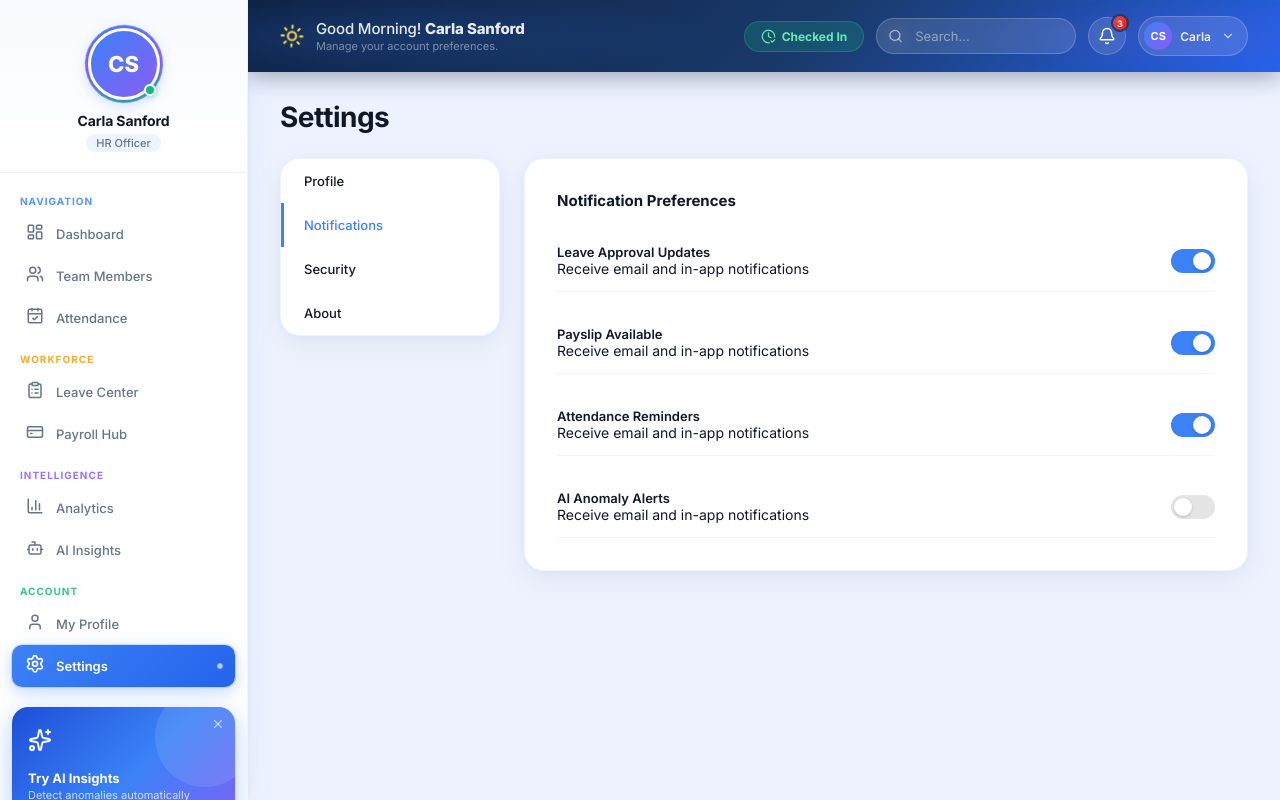
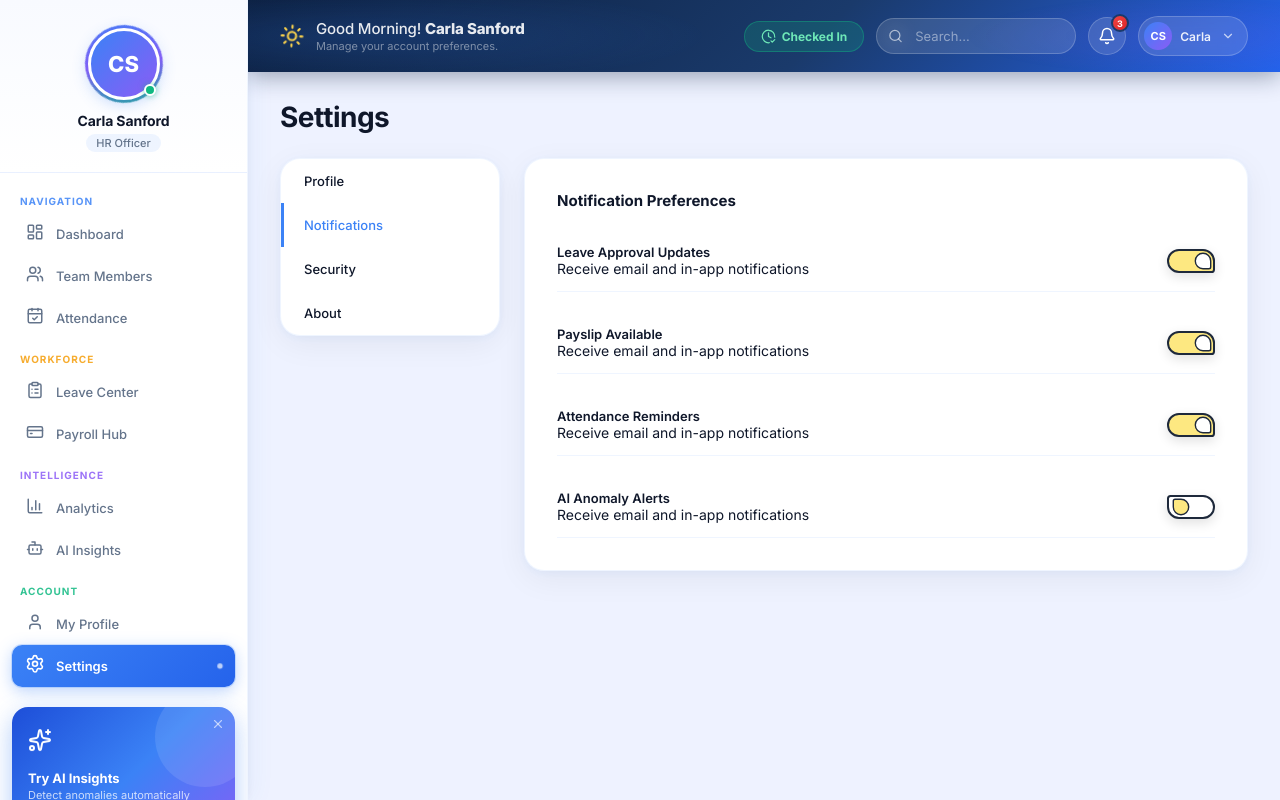
Before and after one commit to Arunprasath-2717/SmartHR, a Next.js app in the folder frontend/: page /settings in a window 1280 px wide. Both pictures are taken after a click on the button "Notifications". Built offline with nearby package versions, Linux system fonts and the light colour scheme.

Commit message:
style(ui): Add Uiverse.io custom morphing checkbox toggle component and integrate into Settings, Attendance, and AI Insights

```diff
--- a/frontend/src/app/globals.css
+++ b/frontend/src/app/globals.css
@@ -600,6 +600,54 @@ ul,ol { list-style:none; }
 .icon-red    { background:var(--error-light);color:var(--error); }
 .icon-teal   { background:var(--teal-light);color:var(--teal); }
 
+/* ══ UIVERSE.IO CUSTOM ANIMATED TOGGLE SWITCH ══ */
+.checkbox-wrapper-41 {
+  --size: 44px;
+  display: inline-flex;
+  align-items: center;
+}
+
+.checkbox-wrapper-41 input[type="checkbox"] {
+  -webkit-appearance: none;
+  appearance: none;
+  width: var(--size);
+  height: calc(var(--size) / 2);
+  background-color: #fff;
+  border: 2px solid #1E293B;
+  border-radius: 30px 100px 100px 100px;
+  box-shadow: 0 4px 12px rgba(0,0,0,0.12);
+  outline: none;
+  cursor: pointer;
+  position: relative;
+  transition: all 0.5s cubic-bezier(0.34, 1.56, 0.64, 1);
+}
+
+.checkbox-wrapper-41 input[type="checkbox"]::before {
+  content: "";
+  position: absolute;
+  width: calc(var(--size) / 2);
+  height: calc(var(--size) / 2);
+  left: 0;
+  top: 50%;
+  transform: translateY(-50%) scale(0.7);
+  border: 2px solid #1E293B;
+  border-radius: 30px 100px 100px 100px;
+  background-color: #fde881;
+  box-sizing: border-box;
+  transition: all 0.5s cubic-bezier(0.34, 1.56, 0.64, 1);
+}
+
+.checkbox-wrapper-41 input[type="checkbox"]:checked {
+  background-color: #fde881;
+  border-radius: 100px 100px 30px 100px;
+}
+
+.checkbox-wrapper-41 input[type="checkbox"]:checked::before {
+  left: 50%;
+  background-color: #fff;
+  border-radius: 100px 100px 30px 100px;
+}
+
 /* ══ Scrollbar ══ */
 ::-webkit-scrollbar { width:5px;height:5px; }
 ::-webkit-scrollbar-track { background:transparent; }
--- a/frontend/src/app/settings/page.js
+++ b/frontend/src/app/settings/page.js
@@ -1,6 +1,7 @@
 'use client';
 import { useState } from 'react';
 import { useToast } from '@/components/ui/Toast';
+import CustomToggle from '@/components/ui/CustomToggle';
 import { Lock, Check, Heart, Hexagon } from 'lucide-react';
 
 const NAV_ITEMS = ['Profile', 'Notifications', 'Security', 'About'];
@@ -11,6 +12,8 @@ export default function SettingsPage() {
   const [dirty, setDirty]         = useState(false);
   const [form, setForm] = useState({ name:'John Doe', email:'john@dayflow.io', phone:'+91 98765 43210', dept:'Engineering', title:'Software Engineer' });
   const [saved, setSaved] = useState('');
+  const [notifState, setNotifState] = useState({ 0: true, 1: true, 2: true, 3: false });
+  const [twoFactor, setTwoFactor] = useState(true);
   const toast = useToast();
 
   const editableFields = { phone: true };
@@ -84,7 +87,7 @@ export default function SettingsPage() {
                     { label:'Work Phone',  key:'phone', editable:true  },
                     { label:'Department',  key:'dept',  editable:false },
                     { label:'Job Title',   key:'title', editable:false },
-                  ].map((field, i) => (
+                  ].map((field) => (
                     <div key={field.key}>
                       <label style={{ display:'block', fontSize:11, fontWeight:600, textTransform:'uppercase', letterSpacing:'0.05em', color:'var(--text-muted)', marginBottom:6 }}>
                         {field.label}
@@ -138,11 +141,11 @@ export default function SettingsPage() {
                     <div style={{ fontWeight:600, fontSize:13 }}>{pref}</div>
                     <div className="caption mt-2">Receive email and in-app notifications</div>
                   </div>
-                  <label style={{ position:'relative', width:44, height:24, cursor:'pointer' }}>
-                    <input type="checkbox" defaultChecked={i < 3} style={{ opacity:0, width:0, height:0 }} />
-                    <span style={{ position:'absolute', inset:0, borderRadius:12, background:`var(--${i < 3 ? 'accent' : 'border-med'})`, transition:'background 200ms' }} />
-                    <span style={{ position:'absolute', top:3, left: i < 3 ? 22 : 3, width:18, height:18, background:'#fff', borderRadius:50, transition:'left 200ms', boxShadow:'0 1px 3px rgba(0,0,0,0.2)' }} />
-                  </label>
+                  <CustomToggle
+                    checked={!!notifState[i]}
+                    onChange={(e) => setNotifState(prev => ({ ...prev, [i]: e.target.checked }))}
+                    size="48px"
+                  />
                 </div>
               ))}
             </div>
@@ -163,6 +166,19 @@ export default function SettingsPage() {
                 <label className="label mb-8">Confirm New Password</label>
                 <input className="input" type="password" placeholder="••••••••" />
               </div>
+
+              <div style={{ display:'flex', justifyContent:'space-between', alignItems:'center', padding:'18px 0', borderTop:'1px solid var(--border)', borderBottom:'1px solid var(--border)', marginBottom:24 }}>
+                <div>
+                  <div style={{ fontWeight:600, fontSize:13 }}>Two-Factor Authentication (2FA)</div>
+                  <div className="caption mt-2">Secure your account with authenticator apps</div>
+                </div>
+                <CustomToggle
+                  checked={twoFactor}
+                  onChange={(e) => setTwoFactor(e.target.checked)}
+                  size="48px"
+                />
+              </div>
+
               <button className="btn btn-primary" onClick={() => toast({ message:'Password updated!', type:'success' })}>Update Password</button>
             </div>
           )}
@@ -170,7 +186,7 @@ export default function SettingsPage() {
           {activeNav === 'About' && (
             <div className="card p-32 text-center" style={{ display:'flex', flexDirection:'column', alignItems:'center' }}>
               <Hexagon size={48} color="var(--accent)" style={{ marginBottom:16 }} />
-              <div style={{ fontSize:24, fontWeight:800, letterSpacing:'-0.02em', marginBottom:8 }}>DayFlow HRMS</div>
+              <div style={{ fontSize:24, fontWeight:800, letterSpacing:'-0.02em', marginBottom:8 }}>Dayflow HRMS</div>
               <div className="caption mb-4">Version 1.0.0</div>
               <div className="caption">Human Resource Management System</div>
               <div className="caption mt-4 flex items-center gap-4 justify-center">
--- /dev/null
+++ b/frontend/src/components/ui/CustomToggle.js
@@ -0,0 +1,14 @@
+'use client';
+
+export default function CustomToggle({ checked, onChange, size = '44px', id, className = '' }) {
+  return (
+    <div className={`checkbox-wrapper-41 ${className}`} style={{ '--size': size }}>
+      <input
+        type="checkbox"
+        id={id}
+        checked={checked}
+        onChange={onChange}
+      />
+    </div>
+  );
+}
```
Also changed, not shown: frontend/src/app/ai-insights/page.js (+12 -1 lines), frontend/src/app/attendance/page.js (+16 -3 lines).
